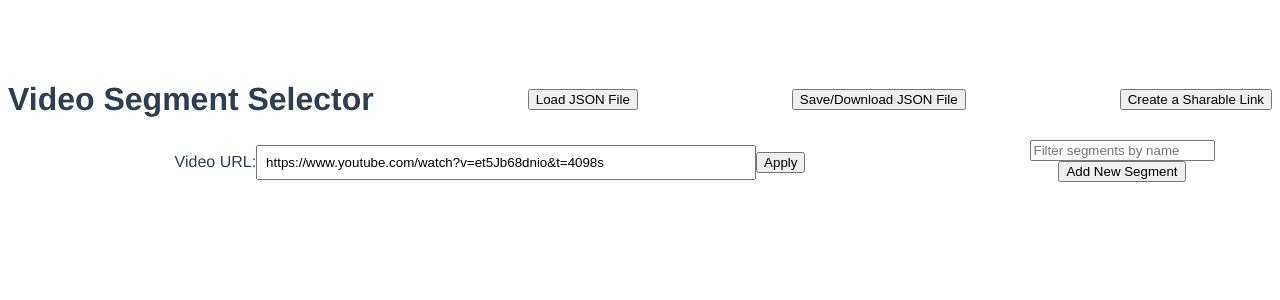
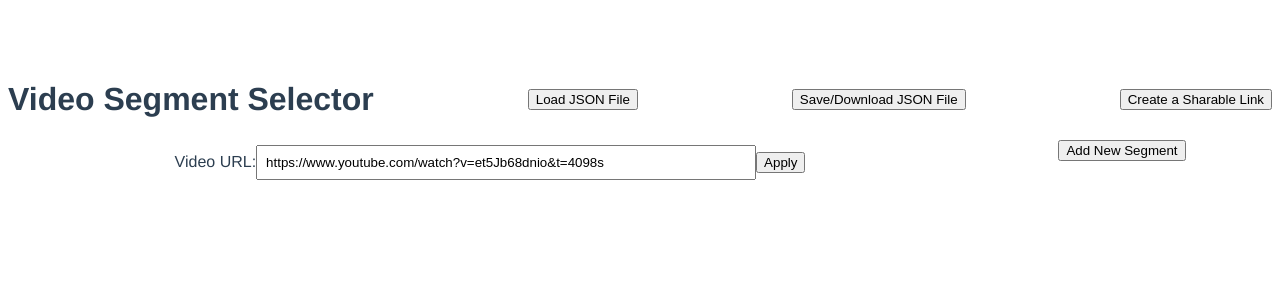
Before and after one commit to scorbiere/YTClipPlaylist, a Vue app: page / in a window 1280 px wide. Shown: the top 300 px of the page. Built offline with nearby package versions, Linux system fonts and the light colour scheme.

Commit message:
Make segment sortable using drag and drop

```diff
--- a/package.json
+++ b/package.json
@@ -11,6 +11,7 @@
     "core-js": "^3.8.3",
     "vue": "^3.2.13",
     "vue-router": "^4.3.0",
+    "vuedraggable": "^4.1.0",
     "vuex": "^4.1.0"
   },
   "devDependencies": {
--- a/src/views/SegmentSelector.vue
+++ b/src/views/SegmentSelector.vue
@@ -9,7 +9,6 @@
             <a v-if="sharableLink" :href="sharableLink" target="_blank">Open Sharable Link</a>
         </header>
         <div class="content-area">
-
             <main>
                 <div class="video-url-input">
                     <label for="videoUrl">Video URL:</label>
@@ -21,20 +20,26 @@
                     :startTime="selectedSegment.startTime" :pauseTime="selectedSegment.endTime" />
             </main>
             <aside>
-                <input v-model="filterText" type="text" placeholder="Filter segments by name">
-                <button @click="addSegment">Add New Segment</button>
-                <ul class="segments-list">
-                    <SegmentItem v-for="(segment, index) in segments" :key="index" :segment="segment" :index="index"
-                        :class="{ 'selected-segment': segment === selectedSegment }" @click="selectSegment(segment)"
-                        @delete-segment="removeSegment" @set-start-time="setCurrentTime($event, 'start')"
-                        @set-end-time="setCurrentTime($event, 'end')" />
-                </ul>
+                <draggable v-model="segments" item-key="id" @end="onEnd" class="segments-list">
+                    <template #header>
+                        <button @click="addSegment">Add New Segment</button>
+                    </template>
+                    <template #item="{ element, index }">
+                        <SegmentItem :segment="element" :key="element.id" :index="index"
+                            :class="{ 'selected-segment': element === selectedSegment }"
+                            @click="() => selectSegment(element)" @delete-segment="removeSegment"
+                            @set-start-time="() => setCurrentTime(element, 'start')"
+                            @set-end-time="() => setCurrentTime(element, 'end')" />
+                    </template>
+                </draggable>
             </aside>
         </div>
     </div>
 </template>
 
 <script>
+import draggable from 'vuedraggable';
+
 import YouTubePlayer from '@/components/YouTubePlayer.vue';
 import SegmentItem from '@/components/SegmentItem.vue';
 import { segmentMixin } from '@/mixins/segmentMixin.js';
@@ -43,6 +48,7 @@ export default {
     mixins: [segmentMixin],
     components: {
         YouTubePlayer,
+        draggable,
         SegmentItem,
     },
     name: 'SegmentSelector',
@@ -54,6 +60,7 @@ export default {
             selectedSegment: {},
             filterText: '',
             sharableLink: '',
+            maxSegmentId: 0,
         };
     },
     watch: {
@@ -158,6 +165,7 @@ export default {
             const videoId = this.extractVideoId(this.videoUrl);
             if (videoId) {
                 this.segments.push({
+                    id: this.maxSegmentId++,
                     name: "",
                     videoId: videoId, // Storing only the video ID
                     startTime: this.$refs.youtubePlayer.getCurrentTime(),
@@ -179,6 +187,20 @@ export default {
                 segment.startTime = this.$refs.youtubePlayer.getCurrentTime();
             } else if (timeType === 'end') {
                 segment.endTime = this.$refs.youtubePlayer.getCurrentTime();
+            }
+        },
+        onEnd(event) {
+            // event.oldIndex - the index of the item before drag started
+            // event.newIndex - the index of the item after drag ended
+            const oldIndex = event.oldIndex - 1;
+            const newIndex = event.newIndex - 1;
+            console.log(`Moved item from index ${oldIndex} to ${newIndex}`);
+            // console.log("old", this.segments[oldIndex], "new", this.segments[newIndex], ...this.segments);
+
+            // Check if the item was moved (the indices are different)
+            if (oldIndex !== newIndex) {
+                // this.segments = [...this.segments];
+                // console.log(movedItem, this.segments);
             }
         },
     },
@@ -207,10 +229,12 @@ export default {
             }
         }
 
+        this.segments = this.segments.filter(s => s); // remove null entry
+
         if (this.segments && this.segments.length) {
             this.selectSegment(this.segments[0]);
+            this.segments.forEach(segment => segment.id = this.maxSegmentId++);
         }
-        // Initialize the YouTube player here as well
     },
 };
 </script>
```
Also changed, not shown: 1 other file (tests, documents, lock files or other folders).
